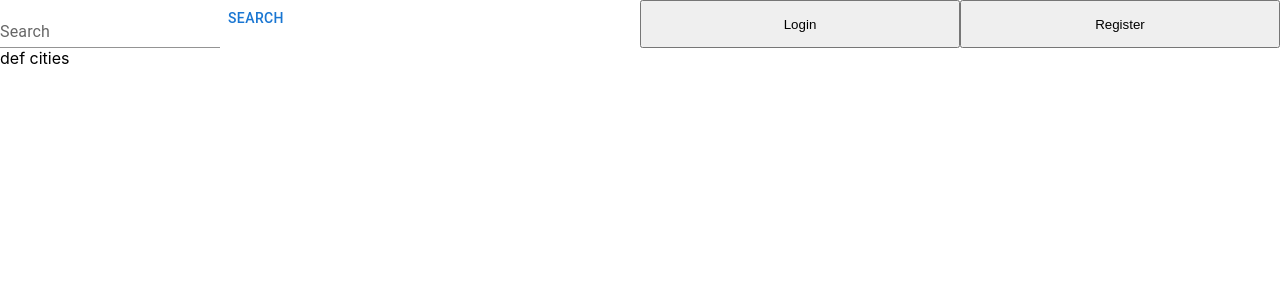
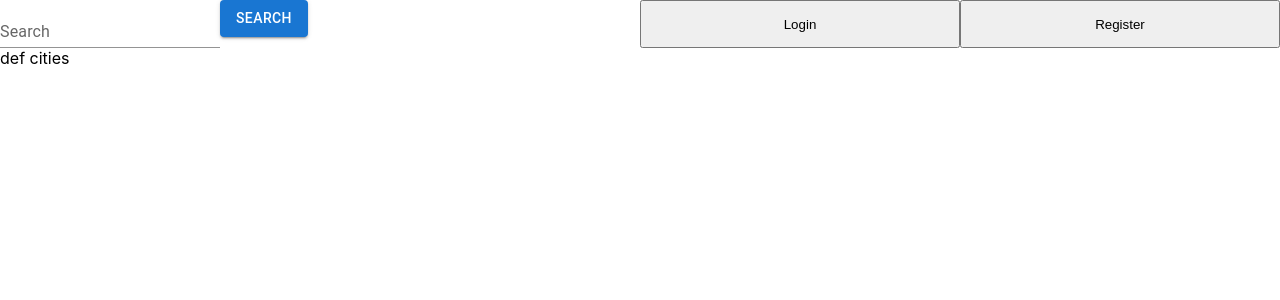
Before and after one commit to GoranAviani/react_apollo_client_3_cache, a React (Create React App) app: page / in a window 1280 px wide. Shown: the top 300 px of the page. Built offline with nearby package versions, Linux system fonts and the light colour scheme.

Commit message:
react-weather

```diff
--- a/src/ components/Search/Search.js
+++ b/src/ components/Search/Search.js
@@ -20,7 +20,7 @@ const Search = () => {
     return(
         <form onSubmit={searchFormHandler}>
             <TextField id="standard-basic" label="Search" variant="standard" value={userSearch} onChange={searchHandler}/>
-            <Button type="submit">Search</Button>
+            <Button type="submit" variant="contained">Search</Button>
         </form>
     )
 }
```
